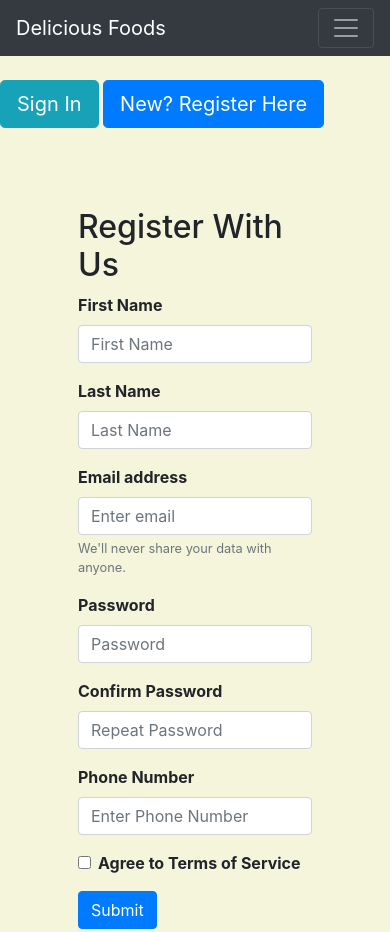
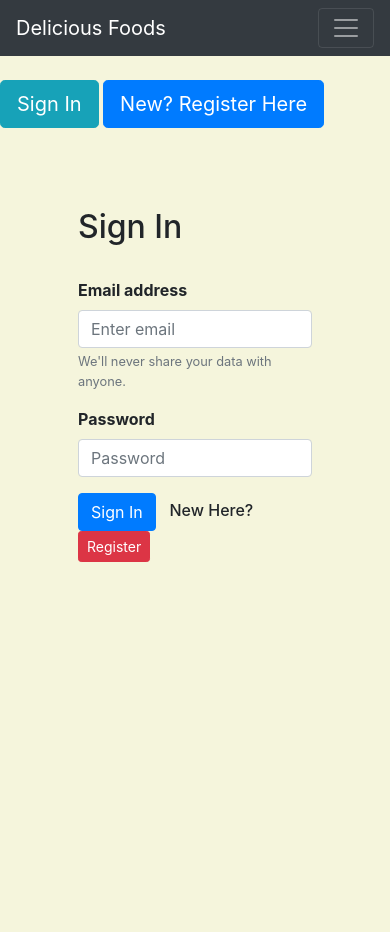
Before and after one commit to samicey/Online-Food-Ordering-Service, a website: page signUp.html in a window 390 px wide. Shown: the top 932 px of the page. Drawn offline with Linux system fonts and the light colour scheme.

Commit message:
Added a  sign form for Users to log into their account

```diff
--- a/css/signUp.css
+++ b/css/signUp.css
@@ -5,8 +5,27 @@ form{
     border-radius:10px;
     font-weight: 700;
 }
+div.signUp{
+    display:none;
+}
 
 .selectOne{
     margin:80px auto;
     align-content: center;
 }
+
+h6.aUser{
+    margin-left: 100px;
+    display:inline;
+}
+footer{
+    margin-top:500px;
+}
+
+/* media queries*/
+@media(max-width:500px){
+    h6.aUser{
+        margin-left: 10px;
+        display:inline;
+    }
+}
--- a/signUp.html
+++ b/signUp.html
@@ -18,7 +18,7 @@
 
         <!--Custom Styles-->
         <link href="css/main.css" rel="stylesheet" type="text/css">
-        <link href="./css/signUp.css" rel="stylesheet" type="text/css">
+        <link href="css/signUp.css" rel="stylesheet" type="text/css">
     </head>
     <body>
         <header>
@@ -52,7 +52,8 @@
                         <fieldset>
                             <div class="form-group">
                                     <div class="form-group">
-                                        <h2>Register With Us</h2>
+                                        <h2 class="formText">Register With Us</h2>
+                                        <br />
                             <label for="firstName">First Name</label>
                             <input type="text" class="form-control" id="firstName" placeholder="First Name">
                             </div>
@@ -60,6 +61,7 @@
                                 <label for="lastName">Last Name</label>
                                 <input type="text" class="form-control" id="lastName" placeholder="Last Name">
                                 </div>
+                                <div class="form-group">
                               <label for="email">Email address</label>
                               <input type="email" class="form-control" id="email" aria-describedby="emailHelp" placeholder="Enter email">
                               <small id="emailHelp" class="form-text text-muted">We'll never share your data with anyone.</small>
@@ -80,10 +82,29 @@
                               <input type="checkbox" class="form-check-input" id="terms">
                               <label class="form-check-label" for="terms">Agree to Terms of Service</label>
                             </div>
-                            <button type="submit" class="btn btn-primary" id="signUpSubmit">Submit</butto>
+                            <button type="submit" class="btn btn-primary" id="signUpSubmit">Register</button>
                 </fieldset>
             </form>
+            <h6 class="aUser">Already a User? <a href=""><button class="btn btn-sm btn-danger">Sign In</button></a></h6>
             </div>
+            <form>
+            <div class="signIn">
+                <div class="form-group">
+                    <h2 class="formText">Sign In</h3>
+                        <br />
+                        <label for="email">Email address</label>
+                        <input type="email" class="form-control" id="email" aria-describedby="emailHelp" placeholder="Enter email">
+                        <small id="emailHelp" class="form-text text-muted">We'll never share your data with anyone.</small>
+                        </div>
+                        <div class="form-group">
+                        <label for="password">Password</label>
+                        <input type="password" class="form-control" id="password" placeholder="Password">
+                </div>
+                <span><button type="submit" class="btn btn-primary" id="signInSubmit">Sign In</button></span>
+                <span><h6 class="aUser">New Here? <a href=""><button class="btn btn-sm btn-danger">Register</button></a></h6></span>
+
+            </div>
+            </form>
         </main>
         <footer><p>&copy; 2019 </p></footer>
 
```
